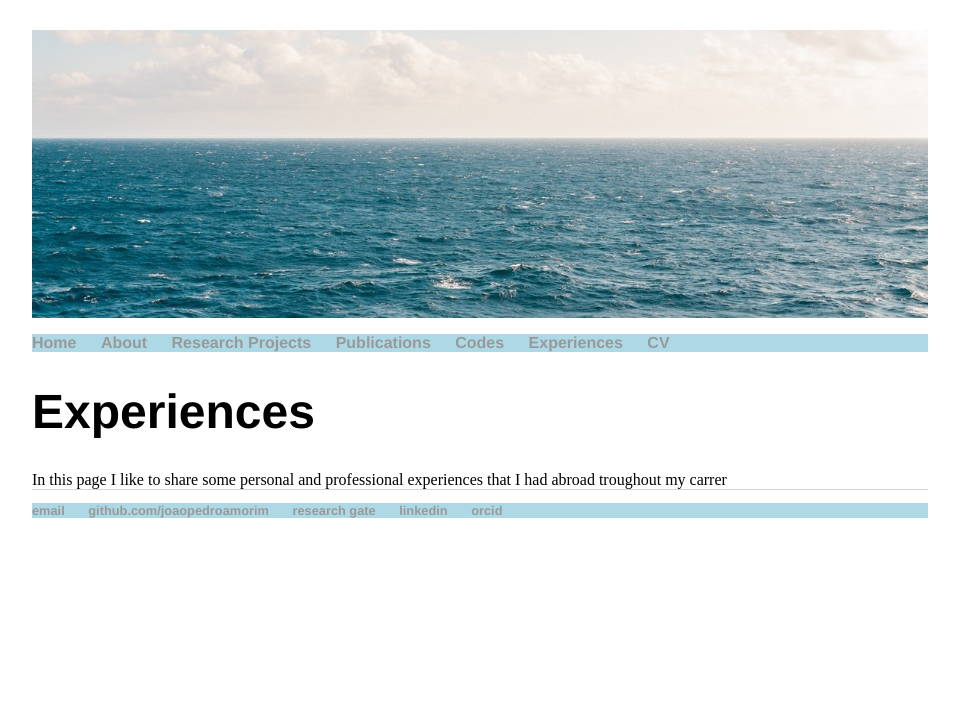
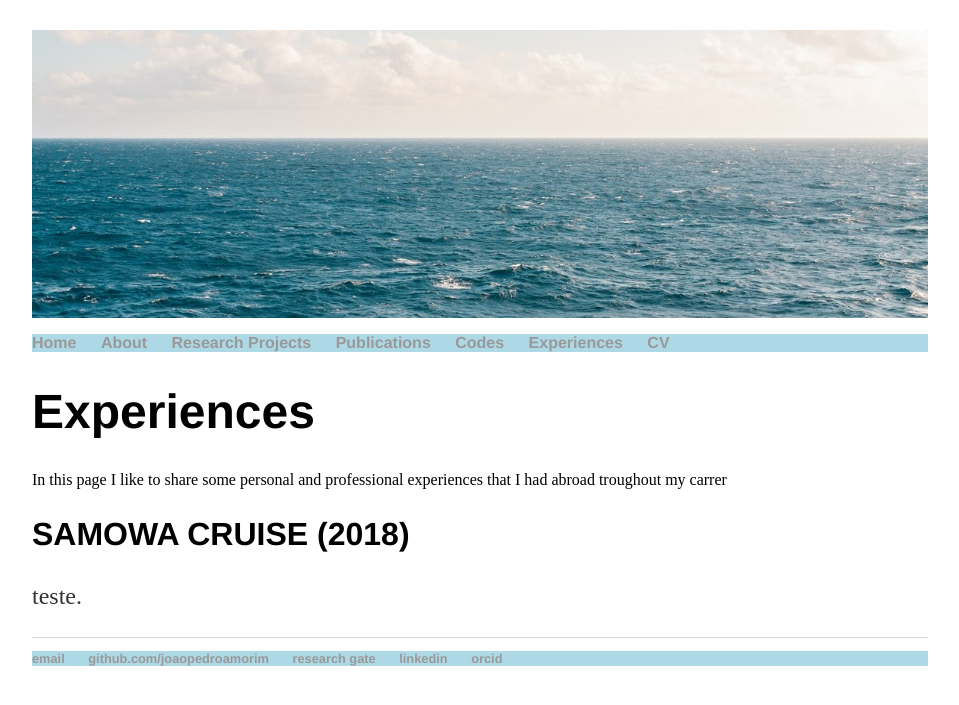
Before and after one commit to joaopedroamorim/joaopedroamorim.github.io, a Jekyll site: the page built from experiences/index.html, in a window 1280 px wide. Shown: the top 705 px of the page, without its empty margins (160-1119 px from the left). Built offline with Jekyll 4.4.1, drawn with Linux system fonts in a browser that asks for light colours.

Commit message:
Update index.html

```diff
--- a/experiences/index.html
+++ b/experiences/index.html
@@ -6,3 +6,9 @@ permalink: /experiences/
 <h1>{{ page.title }}</h1>
 
 	In this page I like to share some personal and professional experiences that I had abroad troughout my carrer
+
+	<div class = "blurb">
+		<h2> SAMOWA CRUISE (2018) </h2>
+		<p align = "justify"> teste.
+		</p>
+	</div><!--/.blurb -->
```
